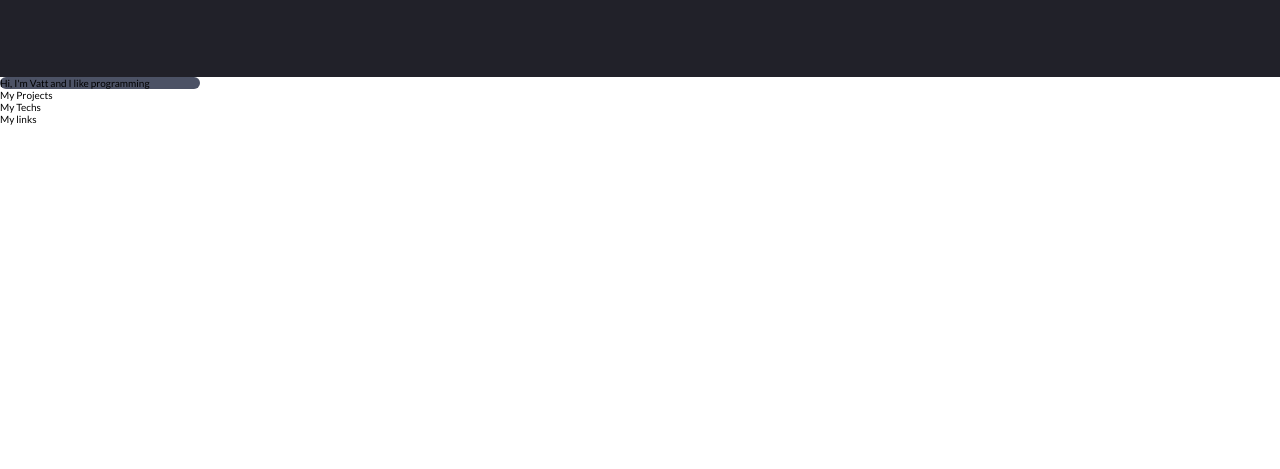
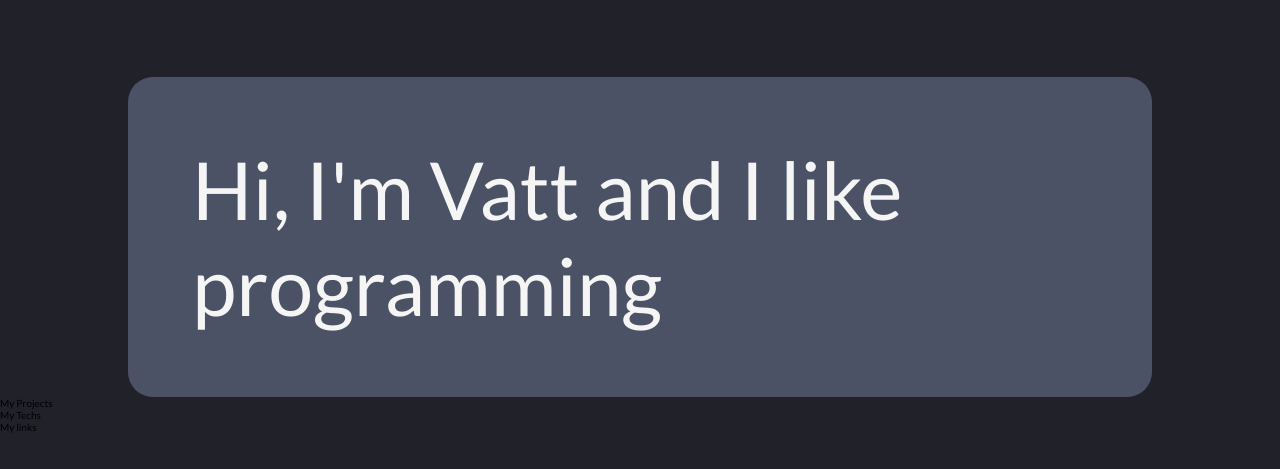
Before and after one commit to Vattghern203/portfolio, a website: page index.html in a window 1280 px wide. Shown: the part 183-652 px from the top of the page. Drawn offline with Linux system fonts and the light colour scheme.

Commit message:
section styling

```diff
--- a/assets/sass/base/_typography.scss
+++ b/assets/sass/base/_typography.scss
@@ -6,3 +6,8 @@ body {
 .header {
     font-size: 2rem;
 }
+
+.section {
+    font-size: 8rem;
+    word-wrap: break-word;
+}
--- a/assets/sass/layout/_section.scss
+++ b/assets/sass/layout/_section.scss
@@ -1,7 +1,11 @@
 .section {
-    max-width: 20rem;
+    max-width: 80%;
     height: fit-content;
-    border-radius: 10rem;
+    border-radius: 2.5rem;
+    padding: 6.4rem;
+    margin: auto;
+
 
     background-color: $color-gray-light;
+    color: whitesmoke;
 }
--- a/assets/sass/main.scss
+++ b/assets/sass/main.scss
@@ -8,3 +8,5 @@
 
 @import "layout/header";
 @import "layout/section";
+
+@import "pages/index";
--- /dev/null
+++ b/assets/sass/pages/_index.scss
@@ -0,0 +1,3 @@
+body {
+    background-color: $color-darker-gray;
+}
```
Also changed, not shown: assets/css/style.css.
